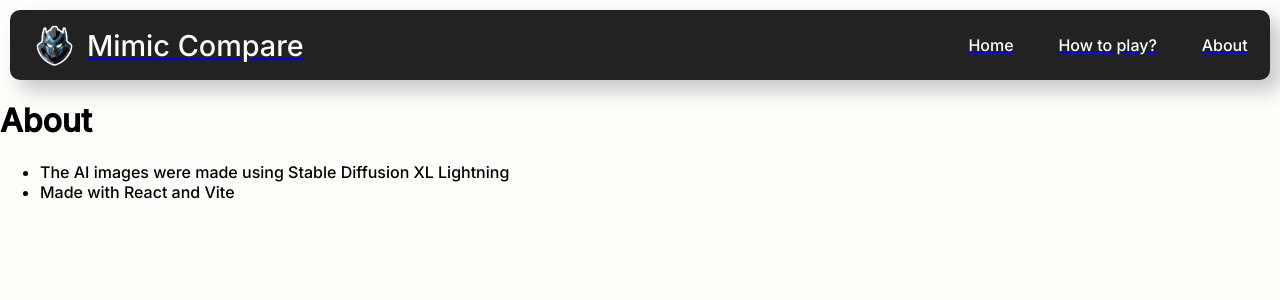
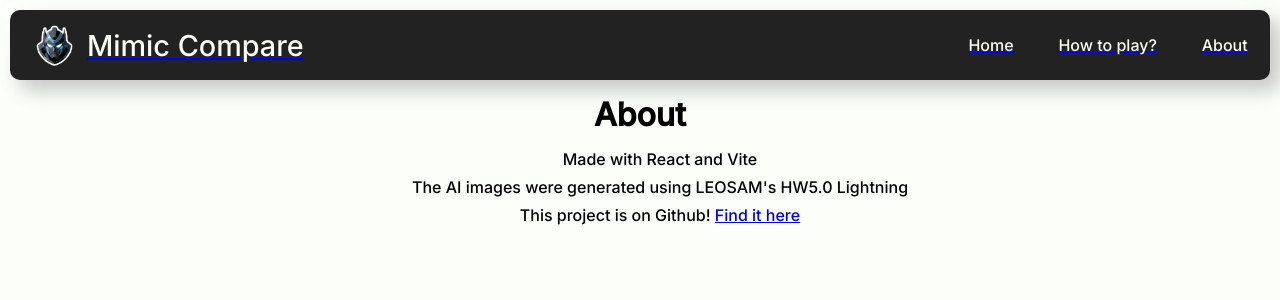
Before and after one commit to gtx155/Mimic-Compare, a React (Vite) app: page /About in a window 1280 px wide. Shown: the top 300 px of the page. Built offline with nearby package versions, Linux system fonts and the light colour scheme.

Commit message:
ui changes to about and rules pages

```diff
--- a/src/pages/About.jsx
+++ b/src/pages/About.jsx
@@ -1,10 +1,11 @@
 function About() {
     return (
     <>
-    <h1>About</h1>
-    <ul>
-        <li>The AI images were made using Stable Diffusion XL Lightning</li>
-        <li>Made with React and Vite</li>
+    <h1 className='title'>About</h1>
+    <ul className='title' style={{listStyleType: 'none'}}>
+        <li style={{margin:'8px'}}>Made with React and Vite</li>
+        <li style={{margin:'8px'}}>The AI images were generated using LEOSAM's HW5.0 Lightning</li>
+        <li style={{margin:'8px'}}>This project is on Github! <a href="https://github.com/gtx155/Mimic-Compare">Find it here</a></li>
     </ul>
     </>
     )
--- a/src/pages/Rules.jsx
+++ b/src/pages/Rules.jsx
@@ -1,10 +1,10 @@
 function Rules() {
     return (
     <>
-    <h1>Rules</h1>
-    <ul>
-        <li>For every correct guess you get 1 point.</li>
-        <li>For every wrong guess a strike (✘) gets added, at three strikes the game ends.</li>
+    <h1 className='title'>Rules</h1>
+    <ul className='title' style={{listStyleType: 'none'}}>
+        <li style={{margin:'8px'}}>For every correct guess you get 1 point.</li>
+        <li style={{margin:'8px'}}>For every wrong guess a strike (✘) gets added, at three strikes the game ends.</li>
     </ul>
     </>
     )
```
